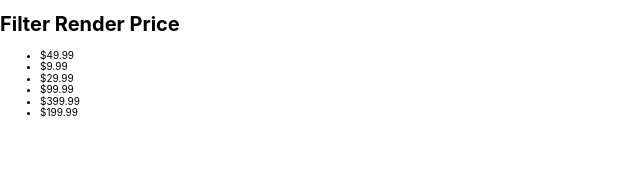
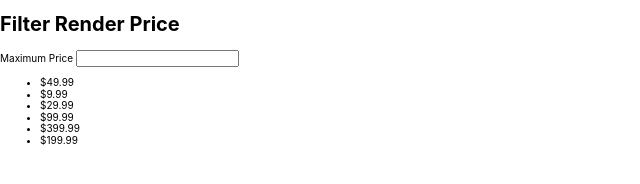
Before and after one commit to NShelton14/HW14.1, a website: page index.html in a window 1280 px wide. Shown: the whole page, without its empty margins (0-640 px from the left). Drawn offline with nearby package versions, Linux system fonts and the light colour scheme.

Commit message:
Input and label HTML

```diff
--- a/index.html
+++ b/index.html
@@ -15,6 +15,12 @@
   </head>
   <body>
     <h1>Filter Render Price</h1>
+    <div>
+      <form>
+        <label for="value">Maximum Price</label>
+        <input type="number" id="value"/>
+      </form>
+    </div>
     <script src="./scripts.js" type="module"></script>
   </body>
 </html>
```
